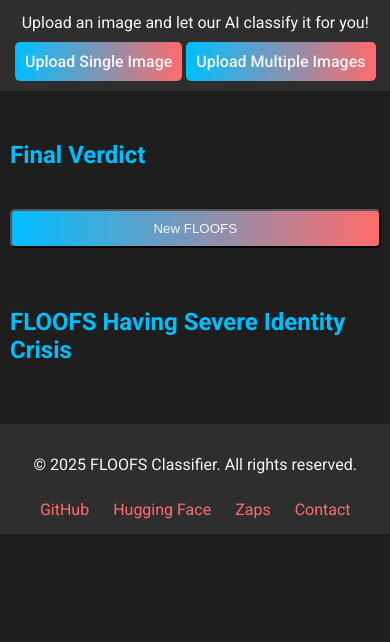
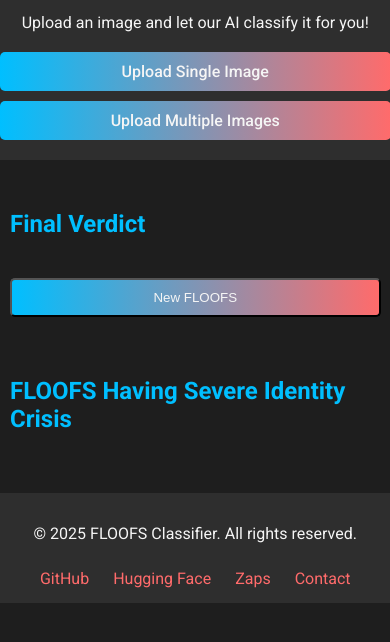
Before and after one commit to AmMoPy/werdos, a plain HTML site: page index.html in a window 390 px wide. Shown: the part 82-724 px from the top of the page. Drawn offline with Linux system fonts and the light colour scheme.

Commit message:
Fixed upload buttons not stacking horizontaly in mobile view

```diff
--- a/style.css
+++ b/style.css
@@ -280,8 +280,10 @@ section {
 
   /* Upload Options */
   .upload-options {
+    display: flex;
     flex-direction: column; /* Stack upload buttons vertically */
     gap: 10px; /* Reduce gap between buttons */
+    align-items: center; /* Center buttons horizontally */
   }
 
   .btn {
```
